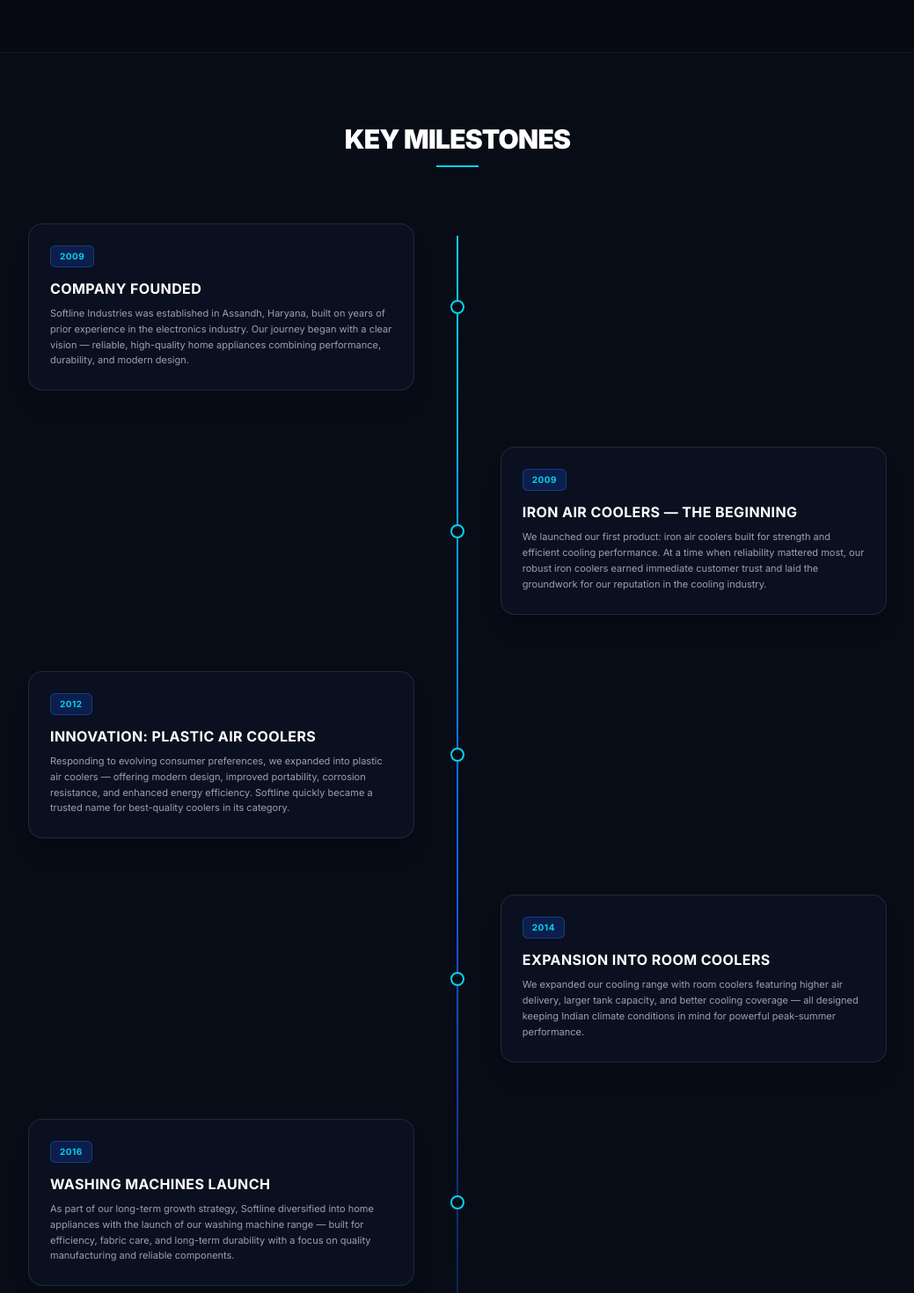
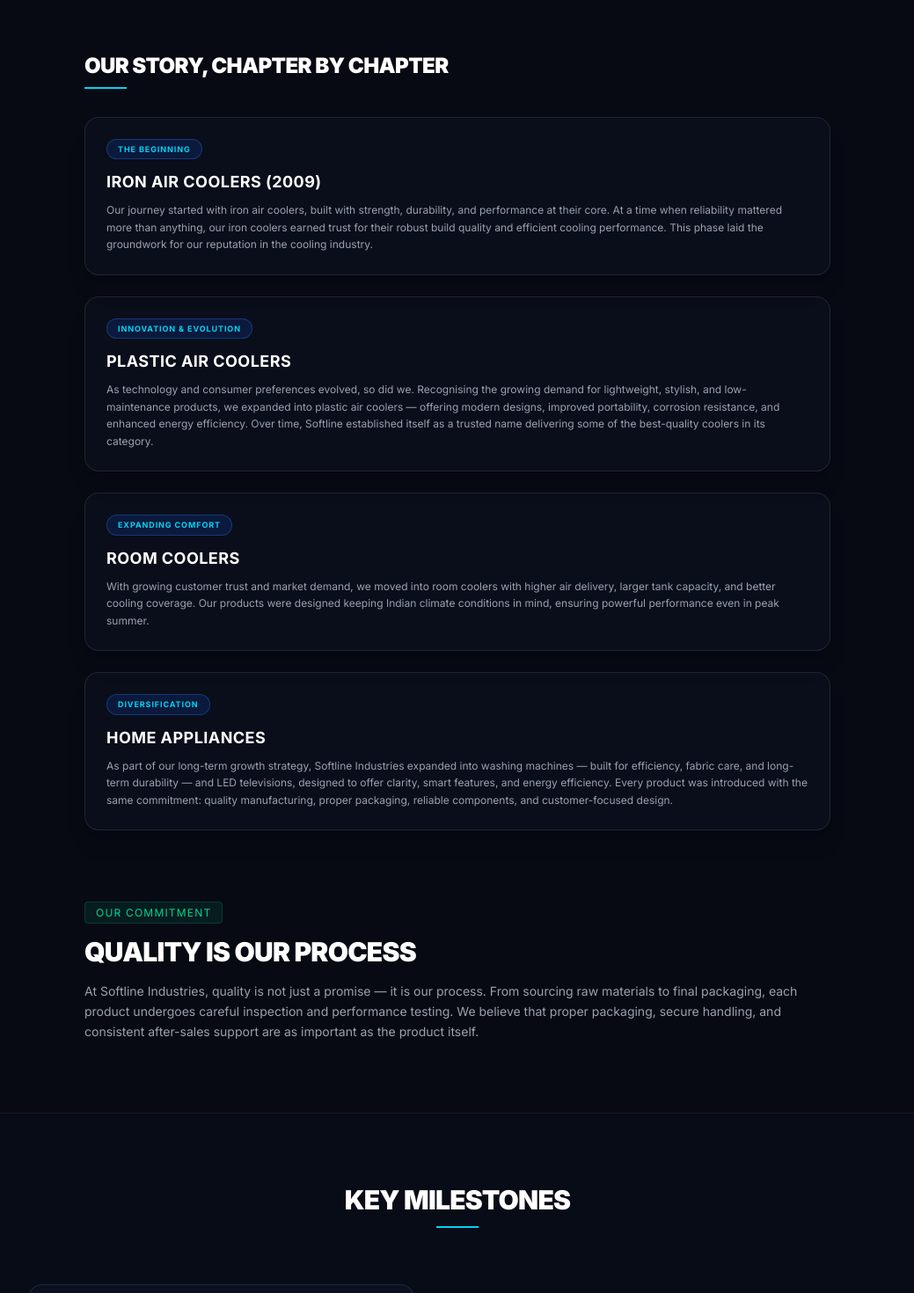
Before and after one commit to manikdhiman/softline-3d, a Next.js app: page /company/journey in a window 1280 px wide. Shown: the part 620-2090 px from the top of the page at 88% size, without its empty margins (120-1159 px from the left). Built offline with nearby package versions, Linux system fonts and the light colour scheme.

Commit message:
fix: integrated the missing chapter collection card layouts to the company journey page view

```diff
--- a/src/app/company/journey/page.js
+++ b/src/app/company/journey/page.js
@@ -3,6 +3,29 @@
 import Link from 'next/link';
 
 export default function OurJourneyPage() {
+  const CHAPTER_CARDS = [
+    {
+      badge: 'The Beginning',
+      title: 'Iron Air Coolers (2009)',
+      desc: 'Our journey started with iron air coolers, built with strength, durability, and performance at their core. At a time when reliability mattered more than anything, our iron coolers earned trust for their robust build quality and efficient cooling performance. This phase laid the groundwork for our reputation in the cooling industry.'
+    },
+    {
+      badge: 'Innovation & Evolution',
+      title: 'Plastic Air Coolers',
+      desc: 'As technology and consumer preferences evolved, so did we. Recognising the growing demand for lightweight, stylish, and low-maintenance products, we expanded into plastic air coolers — offering modern designs, improved portability, corrosion resistance, and enhanced energy efficiency. Over time, Softline established itself as a trusted name delivering some of the best-quality coolers in its category.'
+    },
+    {
+      badge: 'Expanding Comfort',
+      title: 'Room Coolers',
+      desc: 'With growing customer trust and market demand, we moved into room coolers with higher air delivery, larger tank capacity, and better cooling coverage. Our products were designed keeping Indian climate conditions in mind, ensuring powerful performance even in peak summer.'
+    },
+    {
+      badge: 'Diversification',
+      title: 'Home Appliances',
+      desc: 'As part of our long-term growth strategy, Softline Industries expanded into washing machines — built for efficiency, fabric care, and long-term durability — and LED televisions, designed to offer clarity, smart features, and energy efficiency. Every product was introduced with the same commitment: quality manufacturing, proper packaging, reliable components, and customer-focused design.'
+    }
+  ];
+
   const CHRONOLOGY_TIMELINE = [
     {
       year: '2009',
@@ -17,29 +40,29 @@
     {
       year: '2012',
       title: 'Innovation: Plastic Air Coolers',
-      desc: 'Responding to evolving consumer preferences, we expanded into plastic air coolers — offering modern design, improved portability, corrosion resistance, and enhanced energy efficiency. Softline quickly became a trusted name for best-quality coolers in its category.'
+      desc: 'Responding to evolving consumer preferences, we expanded into plastic air coolers — offering modern design, improved portability, corrosion resistance, and enhanced energy efficiency.'
     },
     {
       year: '2014',
       title: 'Expansion into Room Coolers',
-      desc: 'We expanded our cooling range with room coolers featuring higher air delivery, larger tank capacity, and better cooling coverage — all designed keeping Indian climate conditions in mind for powerful peak-summer performance.'
+      desc: 'We expanded our cooling range with room coolers featuring higher air delivery, larger tank capacity, and better cooling coverage.'
     },
     {
       year: '2016',
       title: 'Washing Machines Launch',
-      desc: 'As part of our long-term growth strategy, Softline diversified into home appliances with the launch of our washing machine range — built for efficiency, fabric care, and long-term durability with a focus on quality manufacturing and reliable components.'
+      desc: 'As part of our long-term growth strategy, Softline diversified into home appliances with the launch of our washing machine range.'
     },
     {
       year: '2018',
       title: 'LED Televisions Introduction',
-      desc: 'We entered the LED television market with a range designed to offer clarity, smart features, and energy efficiency — introduced with the same commitment that defines every Softline product: quality manufacturing, proper packaging, and customer-focused design.'
+      desc: 'We entered the LED television market with a range designed to offer clarity, smart features, and energy efficiency.'
     }
   ];
 
   return (
     <main className="min-h-screen text-white bg-[#070A13] flex flex-col justify-between">
 
-      {/* SECTION 1: CINEMATIC HEADER BANNER (From image_e9d4d3.png) */}
+      {/* SECTION 1: CINEMATIC HEADER BANNER */}
       <section className="w-full bg-[#0d1527]/60 border-b border-white/10 pt-16 pb-20 backdrop-blur-md">
         <div className="max-w-7xl mx-auto px-6">
           <span className="text-xs font-mono tracking-[0.3em] text-cyan-400 uppercase block mb-2">
@@ -54,15 +77,15 @@
         </div>
       </section>
 
-      {/* SECTION 2: WHERE IT ALL BEGAN STATEMENT (From image_e9d4d3.png) */}
-      <section className="w-full max-w-4xl mx-auto px-6 py-16 text-center md:text-left">
+      {/* SECTION 2: WHERE IT ALL BEGAN STATEMENT */}
+      <section className="w-full max-w-4xl mx-auto px-6 py-16">
         <span className="text-xs font-mono bg-cyan-500/10 border border-cyan-500/20 px-3 py-1 rounded text-cyan-400 uppercase tracking-widest">
           Founded in 2009
         </span>
         <h2 className="text-2xl md:text-3xl font-black mt-4 uppercase tracking-tight text-white mb-4">
           Where It All Began
         </h2>
-        <p className="text-gray-400 font-mono text-xs md:text-sm leading-relaxed space-y-4">
+        <p className="text-gray-400 font-mono text-xs md:text-sm leading-relaxed">
           Softline Industries began its journey with a clear vision — to deliver reliable, high-quality home appliances that combine performance, durability, and modern design. Before establishing Softline as a dedicated brand, we were actively involved in the electronics industry, gaining deep market experience, technical knowledge, and a strong understanding of customer needs.
         </p>
         <div className="text-xs font-mono text-cyan-400 font-bold mt-4">
@@ -70,7 +93,47 @@
         </div>
       </section>
 
-      {/* SECTION 3: ALTERNATING HIGH-TECH TIMELINE VERTICAL GRAPH (From image_ea26ea.png series) */}
+      {/* NEW SECTION 3: OUR STORY, CHAPTER BY CHAPTER (From image_ea32a9.png series) */}
+      <section className="w-full max-w-4xl mx-auto px-6 pb-20 space-y-8">
+        <div>
+          <h2 className="text-2xl font-black uppercase tracking-tight text-white">Our Story, Chapter by Chapter</h2>
+          <div className="w-12 h-0.5 bg-cyan-400 mt-2" />
+        </div>
+
+        <div className="space-y-6">
+          {CHAPTER_CARDS.map((chapter, idx) => (
+            <div
+              key={idx}
+              className="w-full bg-[#0d1527]/40 border border-white/10 p-6 rounded-2xl shadow-xl flex flex-col items-start transition-all duration-300 hover:border-cyan-400/50"
+            >
+              <span className="text-[9px] font-mono font-bold uppercase tracking-widest bg-blue-600/15 border border-blue-500/30 text-cyan-400 px-3 py-1 rounded-full mb-3">
+                {chapter.badge}
+              </span>
+              <h3 className="text-lg font-bold text-white uppercase tracking-wide mb-2">
+                {chapter.title}
+              </h3>
+              <p className="text-xs text-gray-400 font-mono leading-relaxed">
+                {chapter.desc}
+              </p>
+            </div>
+          ))}
+        </div>
+      </section>
+
+      {/* SECTION 4: PROCESS COMMITMENT ROW */}
+      <section className="w-full max-w-4xl mx-auto px-6 pb-20">
+        <span className="text-xs font-mono bg-emerald-500/10 border border-emerald-500/20 px-3 py-1 rounded text-emerald-400 uppercase tracking-widest">
+          Our Commitment
+        </span>
+        <h2 className="text-2xl md:text-3xl font-black mt-4 uppercase tracking-tight text-white mb-4">
+          Quality Is Our Process
+        </h2>
+        <p className="text-gray-400 font-mono text-xs md:text-sm leading-relaxed">
+          At Softline Industries, quality is not just a promise — it is our process. From sourcing raw materials to final packaging, each product undergoes careful inspection and performance testing. We believe that proper packaging, secure handling, and consistent after-sales support are as important as the product itself.
+        </p>
+      </section>
+
+      {/* SECTION 5: ALTERNATING KEY TIMELINE GRAPH */}
       <section className="w-full bg-[#0d1527]/20 border-t border-b border-white/5 py-20 relative">
         <div className="max-w-5xl mx-auto px-6 relative">
 
@@ -79,7 +142,6 @@
             <div className="w-12 h-0.5 bg-cyan-400 mx-auto mt-3" />
           </div>
 
-          {/* Central Connecting Vertical Line Element */}
           <div className="absolute left-1/2 top-32 bottom-12 w-0.5 bg-gradient-to-b from-cyan-400 via-blue-600 to-transparent -translate-x-1/2 hidden md:block" />
 
           <div className="space-y-12 md:space-y-16">
@@ -87,14 +149,8 @@
               const isEven = idx % 2 === 0;
               return (
                 <div key={idx} className={`flex flex-col md:flex-row items-center justify-between w-full relative ${isEven ? 'md:flex-row-reverse' : ''}`}>
-
-                  {/* Empty Spacer Column Component for standard layout constraints */}
                   <div className="w-full md:w-[45%] hidden md:block" />
-
-                  {/* High-visibility Center Chrono Node Identifier */}
                   <div className="absolute left-1/2 w-4 h-4 rounded-full bg-[#070A13] border-2 border-cyan-400 -translate-x-1/2 z-10 hidden md:flex items-center justify-center animate-pulse" />
-
-                  {/* Structured Dynamic Card Component */}
                   <div className="w-full md:w-[45%] bg-[#0d1527]/60 border border-white/10 p-6 rounded-2xl shadow-xl hover:border-cyan-400 transition-all duration-300">
                     <span className="text-[10px] font-mono bg-blue-600/20 border border-blue-500/30 px-2.5 py-1 rounded-md text-cyan-400 font-bold uppercase tracking-wider block w-max mb-3">
                       {item.year}
@@ -102,7 +158,6 @@
                     <h3 className="text-base font-bold uppercase tracking-wide text-white mb-2">{item.title}</h3>
                     <p className="text-[11px] text-gray-400 font-mono leading-relaxed">{item.desc}</p>
                   </div>
-
                 </div>
               );
             })}
@@ -111,19 +166,19 @@
         </div>
       </section>
 
-      {/* SECTION 4: DUAL STRATEGIC MISSION & VISION SLITS (From image_ea27a6.png) */}
+      {/* SECTION 6: DUAL STRATEGIC MISSION & VISION SLITS */}
       <section className="w-full max-w-4xl mx-auto px-6 py-20 grid grid-cols-1 md:grid-cols-2 gap-6">
         <div className="bg-[#0d1527]/40 border border-white/10 p-6 rounded-xl font-mono text-xs">
-          <span className="text-cyan-400 font-bold block text-sm mb-2 uppercase tracking-wide"> Our Vision</span>
+          <span className="text-cyan-400 font-bold block text-sm mb-2 uppercase tracking-wide">Our Vision</span>
           <p className="text-gray-400 leading-relaxed">To deliver innovative and dependable home appliances that improve everyday living while maintaining the highest standards of quality and service.</p>
         </div>
         <div className="bg-[#0d1527]/40 border border-white/10 p-6 rounded-xl font-mono text-xs">
-          <span className="text-cyan-400 font-bold block text-sm mb-2 uppercase tracking-wide"> Our Mission</span>
+          <span className="text-cyan-400 font-bold block text-sm mb-2 uppercase tracking-wide">Our Mission</span>
           <p className="text-gray-400 leading-relaxed">To continuously evolve with technology, expand responsibly, and create products that bring comfort and satisfaction to every home.</p>
         </div>
       </section>
 
-      {/* SECTION 5: FUTURE ROADMAP AND BEYOND PANEL (From image_ea27c4.png) */}
+      {/* SECTION 7: FUTURE ROADMAP AND BEYOND PANEL */}
       <section className="w-full bg-[#090d16] border-t border-white/10 py-20 font-mono">
         <div className="max-w-3xl mx-auto px-6">
           <h2 className="text-2xl md:text-3xl font-black uppercase tracking-tight text-white mb-6 text-center md:text-left">
```
